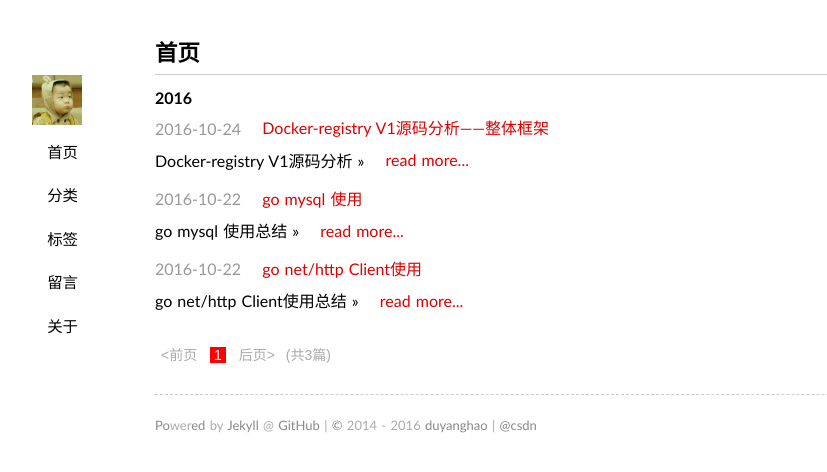
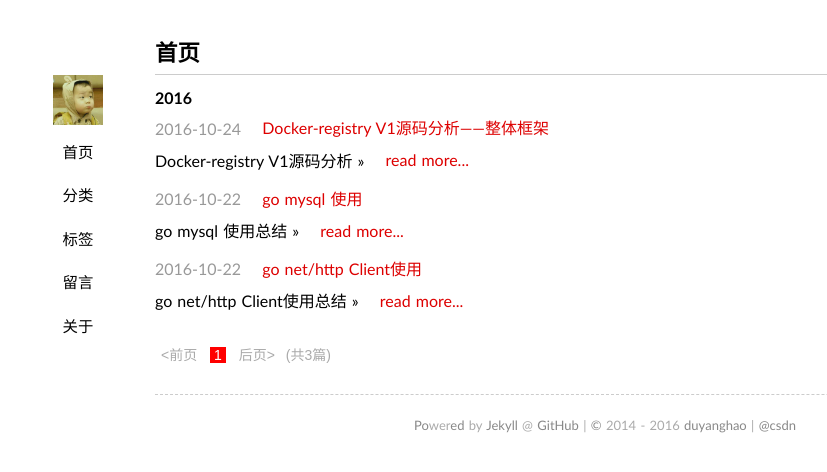
Before and after one commit to duyanghao/duyanghao.github.io, a Jekyll site: the page built from index.html, in a window 1280 px wide. Shown: the top 472 px of the page, without its empty margins (35-862 px from the left). Built offline with Jekyll 4.4.1, drawn with Linux system fonts in a browser that asks for light colours; some web fonts are replaced; the list of posts is cut into pages by our own code; comment, search, counter and statistics services are not loaded.

Commit message:
Update Template
Signed-off-by: duyanghao <1294057873@qq.com>

```diff
--- a/media/css/home.css
+++ b/media/css/home.css
@@ -378,7 +378,7 @@
 margin-left:0;
 margin-bottom:30px;
 list-style:none;
-/*text-align:center;*/
+text-align:center;
 zoom:1px;
 }
 
--- a/media/css/style.css
+++ b/media/css/style.css
@@ -46,7 +46,7 @@
 .pageNav{font-weight:bold;font-size:17px;}
 .pageNavInvalid{font-weight:bold;font-size:17px;color:#D0D0D0;}
 header{padding:.5em 0;border-bottom: 1px solid #cccccc;}
-nav{font-family:"Electrolize",sans-serif;font-size:1.1em;text-transform:uppercase;float:left;margin-left:-8em;width:6em;/*text-align:center;*/}
+nav{font-family:"Electrolize",sans-serif;font-size:1.1em;text-transform:uppercase;float:left;margin-left:-8em;width:6em;text-align:center;}
 nav a{display:block;padding:.7em 1em;color:#000000;}
 nav a:hover{background-color:#ff0000;text-decoration:none;color:#f9f9f9;-webkit-transition:color .2s linear;}
 .post{padding:.5em 0em;}
@@ -60,7 +60,7 @@
 .gist{font-size: 12px;line-height:1.6;}
 
 footer{
-/*text-align:center;*/
+text-align:center;
 display:block;
 border-top: 1px dashed #CCC;
 }
```
Also changed, not shown: media/js/highlight.pack.js.
